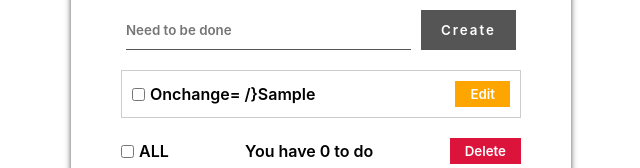
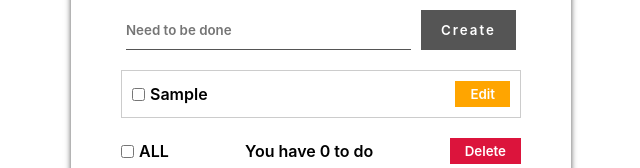
Before and after one commit to OerdBej/contextual-todo, a React (Create React App) app: page / in a window 1280 px wide. Both pictures are taken after typing "Sample" into the empty fields and a click on the button "Create". Shown: the part 149-317 px from the top of the page, without its empty margins (319-959 px from the left). Built offline with nearby package versions, Linux system fonts and the light colour scheme.

Commit message:
refactoring props and fix the bug

```diff
--- a/src/components/DataProvider.js
+++ b/src/components/DataProvider.js
@@ -1,6 +1,5 @@
 import React, { useEffect } from "react";
 import { useState, createContext } from "react";
-import { json } from "react-router-dom";
 
 export const DataContext = createContext();
 
--- a/src/components/InputForm.js
+++ b/src/components/InputForm.js
@@ -23,7 +23,7 @@ const InputForm = () => {
         value={todoName}
         onChange={(e) => setTodoName(e.target.value.toLocaleLowerCase())}
       />
-      <button>Create</button>
+      <button type='submit<s'>Create</button>
     </form>
   );
 };
--- a/src/components/List.js
+++ b/src/components/List.js
@@ -16,7 +16,7 @@ const List = () => {
           todo={todo}
           key={index}
           id={index}
-          checkedComplete={switchComplete}
+          checkComplete={switchComplete}
         />
       ))}
     </ul>
--- a/src/components/ListItem.js
+++ b/src/components/ListItem.js
@@ -1,17 +1,19 @@
 import React from "react";
 
-const ListItem = (props) => {
+const ListItem = ({ todo, id, checkComplete }) => {
   return (
-    <div>
-      <li>
-        <label htmlFor={props.id} className={todo.complete ? "active" : ""}>
-          <input type='checkbox' id={props.id} checked={todo.complete} />
-          onchange={() => props.checkComplete(id)} /}
-          {props.todo.name}
-        </label>
-        <button>Edit</button>
-      </li>
-    </div>
+    <li>
+      <label htmlFor={id} className={todo.complete ? "active" : ""}>
+        <input
+          type='checkbox'
+          id={id}
+          checked={todo.complete}
+          onChange={() => checkComplete(id)}
+        />
+        {todo.name}
+      </label>
+      <button>Edit</button>
+    </li>
   );
 };
 
```
